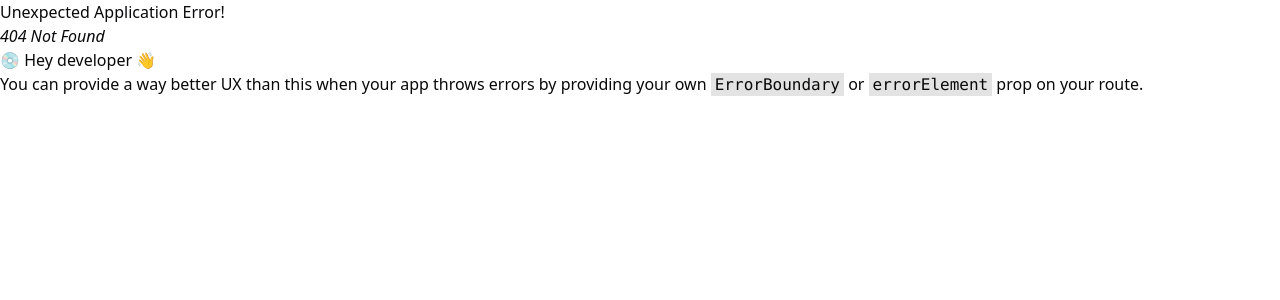
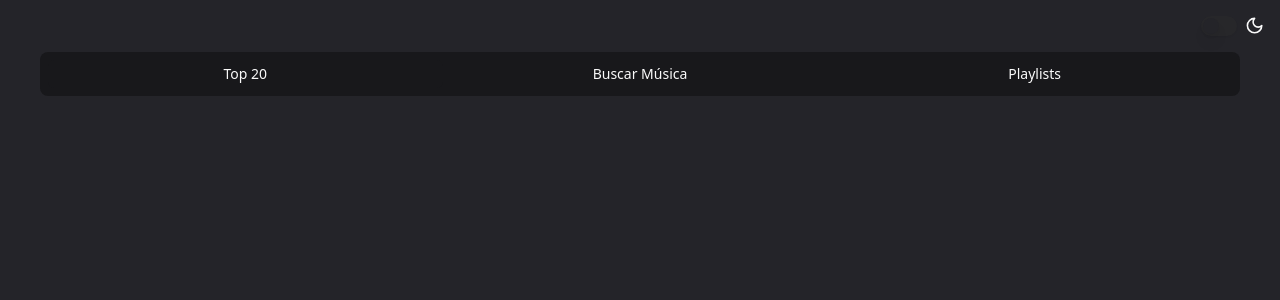
Before and after one commit to kkaiocarvalho/spotify-social, a React (Vite) app in the folder front-end/: page /home in a window 1280 px wide. Before the commit this address had no page. Shown: the top 300 px of the page. Built offline with nearby package versions, Linux system fonts and the light colour scheme.

Commit message:
added: tabs component and styles

```diff
--- a/front-end/package.json
+++ b/front-end/package.json
@@ -20,6 +20,7 @@
     "@radix-ui/react-separator": "^1.1.0",
     "@radix-ui/react-slot": "^1.1.0",
     "@radix-ui/react-switch": "^1.1.1",
+    "@radix-ui/react-tabs": "^1.1.1",
     "class-variance-authority": "^0.7.0",
     "clsx": "^2.1.1",
     "lucide-react": "^0.451.0",
--- /dev/null
+++ b/front-end/src/components/pages/home.tsx
@@ -0,0 +1,51 @@
+import { useTheme } from '@/components/theme-provider'
+
+import { Tabs, TabsList, TabsTrigger, TabsContent } from "@/components/ui/tabs";
+
+export default function HomePage() {
+    const { theme } = useTheme();
+
+// Aqui esta os dados que seram listados de uma API não sabe se é POST ou GET
+    const top20 = [
+        "Link Park",
+        "Morada",
+        "Leonardo"
+    ];
+
+    const search = [
+        "Slipknot",
+        "É ele",
+        "Minha vida"
+    ];
+
+    const playlists = [
+        "Gospel",
+        "Sertanejo",
+        "Rock"
+    ];
+
+
+  return (
+    <div className="flex items-center justify-center px-10">
+      <Tabs className="w-full h-[500px]">
+        <TabsList className={`${theme === 'dark' ? 'bg-[#18181b]' : 'bg-[#f1f1f2]'} text-center w-full`}>
+          <TabsTrigger value="top20" className={`${theme === 'dark' ? 'bg-[#18181b]' : 'bg-[#f1f1f2]'} w-full`}>Top 20</TabsTrigger>
+          <TabsTrigger value="pesquisa" className="w-full">Buscar Música</TabsTrigger>
+          <TabsTrigger value="playlist" className='w-full'>Playlists</TabsTrigger>
+        </TabsList>
+        <TabsContent value="top20">
+            {/* biome-ignore lint/suspicious/noArrayIndexKey: <explanation> */}
+            {top20.map((item, index) => (<div key={index}>{item}</div>))}
+        </TabsContent>
+        <TabsContent value="pesquisa">
+            {/* biome-ignore lint/suspicious/noArrayIndexKey: <explanation> */}
+            {search.map((item, index) => (<div key={index}>{item}</div>))}
+        </TabsContent>
+        <TabsContent value="playlist">
+            {/* biome-ignore lint/suspicious/noArrayIndexKey: <explanation> */}
+            {playlists.map((item, index) => (<div key={index}>{item}</div>))}
+        </TabsContent>
+      </Tabs>
+    </div>
+  );
+}
--- a/front-end/src/components/pages/login-cadastro/login.tsx
+++ b/front-end/src/components/pages/login-cadastro/login.tsx
@@ -6,8 +6,6 @@
 import { useTheme } from '@/components/theme-provider'
 import GaiaIconForLight from '@/assets/gaiaIconForLight'
 import BackgroundImage  from "@/components/imageBackground"
-
-// eslint-disable-next-line @typescript-eslint/no-unused-vars
 
 export default function LoginPage() {
   const [, ] = useState<string | null>(null);
--- /dev/null
+++ b/front-end/src/components/ui/tabs.tsx
@@ -0,0 +1,53 @@
+import * as React from "react"
+import * as TabsPrimitive from "@radix-ui/react-tabs"
+
+import { cn } from "@/lib/utils"
+
+const Tabs = TabsPrimitive.Root
+
+const TabsList = React.forwardRef<
+  React.ElementRef<typeof TabsPrimitive.List>,
+  React.ComponentPropsWithoutRef<typeof TabsPrimitive.List>
+>(({ className, ...props }, ref) => (
+  <TabsPrimitive.List
+    ref={ref}
+    className={cn(
+      "inline-flex h-15 items-center justify-center rounded-lg bg-muted p-2 ext-muted-foreground",
+      className
+    )}
+    {...props}
+  />
+))
+TabsList.displayName = TabsPrimitive.List.displayName
+
+const TabsTrigger = React.forwardRef<
+  React.ElementRef<typeof TabsPrimitive.Trigger>,
+  React.ComponentPropsWithoutRef<typeof TabsPrimitive.Trigger>
+>(({ className, ...props }, ref) => (
+  <TabsPrimitive.Trigger
+    ref={ref}
+    className={cn(
+      "inline-flex items-center justify-center whitespace-nowrap rounded-md px-3 py-1 text-sm font-medium ring-offset-background transition-all focus-visible:outline-none focus-visible:ring-2 focus-visible:ring-ring focus-visible:ring-offset-2 disabled:pointer-events-none disabled:opacity-50 data-[state=active]:bg-background data-[state=active]:text-foreground data-[state=active]:shadow",
+      className
+    )}
+    {...props}
+  />
+))
+TabsTrigger.displayName = TabsPrimitive.Trigger.displayName
+
+const TabsContent = React.forwardRef<
+  React.ElementRef<typeof TabsPrimitive.Content>,
+  React.ComponentPropsWithoutRef<typeof TabsPrimitive.Content>
+>(({ className, ...props }, ref) => (
+  <TabsPrimitive.Content
+    ref={ref}
+    className={cn(
+      "mt-2 ring-offset-background focus-visible:outline-none focus-visible:ring-2 focus-visible:ring-ring focus-visible:ring-offset-2",
+      className
+    )}
+    {...props}
+  />
+))
+TabsContent.displayName = TabsPrimitive.Content.displayName
+
+export { Tabs, TabsList, TabsTrigger, TabsContent }
```
Also changed, not shown: front-end/src/main.tsx (+7 -0 lines), 1 other file (tests, documents, lock files or other folders).
